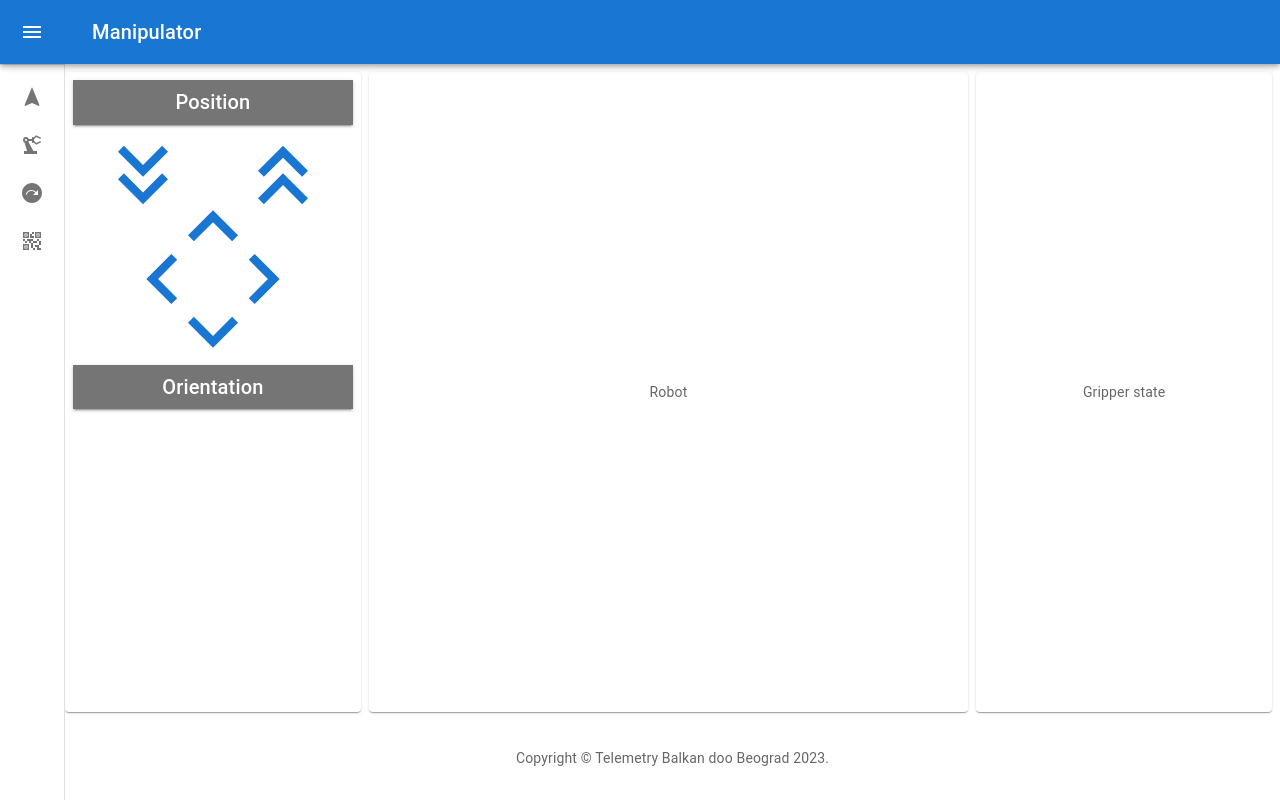
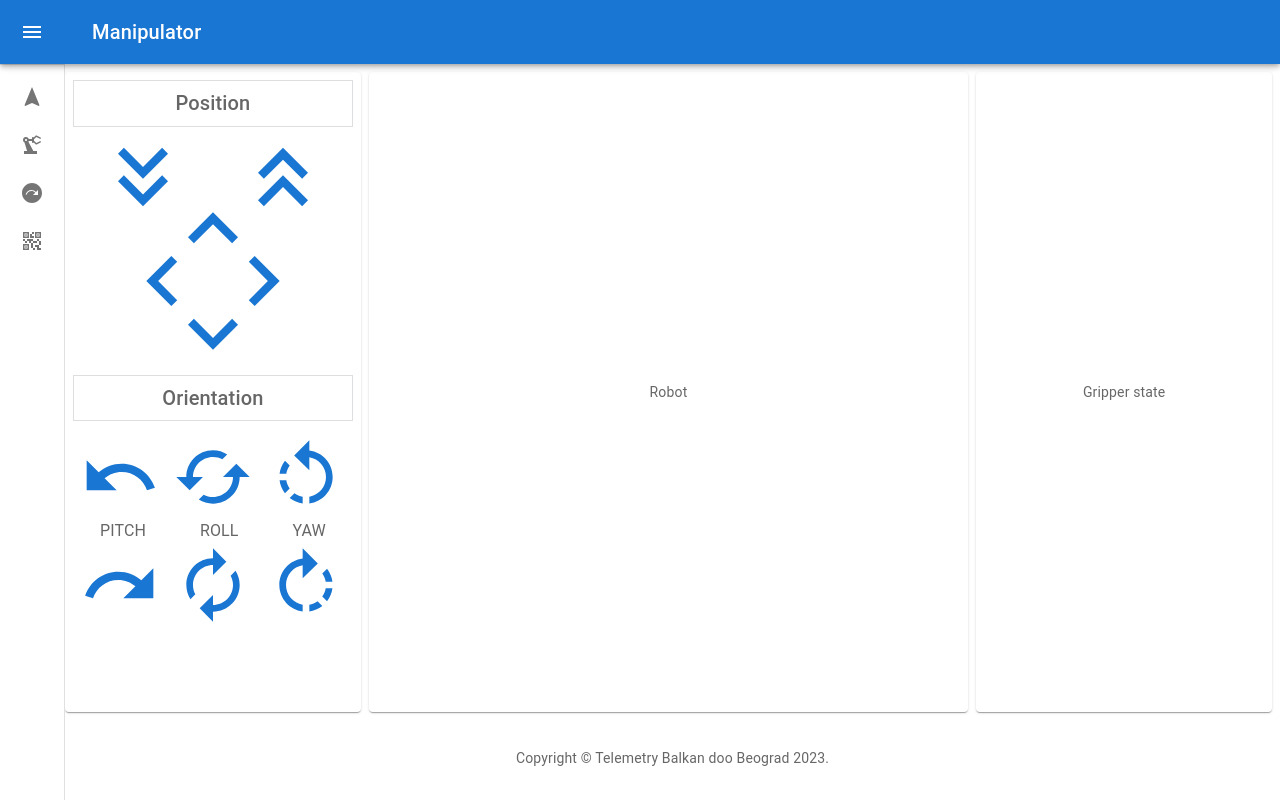
Before and after one commit to sergei-nntu/orb, a React (Create React App) app in the folder web/: page /manipulator in a window 1280 px wide. Built offline with nearby package versions, Linux system fonts and the light colour scheme; the HTML template or start-up script is replaced by a standard one; what blockly would draw is missing.

Commit message:
Created design of the orientation component. Minor style fixes

```diff
--- /dev/null
+++ b/web/src/pages/manipulator/components/Pose/Orientation/Orientation.tsx
@@ -0,0 +1,62 @@
+import React from 'react';
+import {StyledTitleBox} from "../../StyledComponents/StyledComponents";
+import RotateLeftIcon from '@mui/icons-material/RotateLeft';
+import RotateRightIcon from '@mui/icons-material/RotateRight';
+import UndoIcon from '@mui/icons-material/Undo';
+import RedoIcon from '@mui/icons-material/Redo';
+import CachedIcon from '@mui/icons-material/Cached';
+import AutorenewIcon from '@mui/icons-material/Autorenew';
+import Typography from "@mui/material/Typography";
+import {Box} from "@mui/material";
+
+const ArrowStyle = {
+    fontSize: '80px',
+};
+
+export default function Orientation() {
+    return (
+        <>
+            <StyledTitleBox sx={{mt: 1}}>
+                Orientation
+            </StyledTitleBox>
+            <Box
+                sx={{
+                    display: "flex",
+                    justifyContent: "space-around",
+                    mt: 2
+                }}
+            >
+                <UndoIcon style={ArrowStyle} color="primary" />
+                <CachedIcon style={ArrowStyle} color="primary" />
+                <RotateLeftIcon style={ArrowStyle} color="primary" />
+            </Box>
+
+            <Box
+                sx={{
+                    display: "flex",
+                    justifyContent: "space-around",
+                }}
+            >
+                <Typography sx={{userSelect: 'none'}} variant="subtitle1">
+                    PITCH
+                </Typography>
+                <Typography sx={{userSelect: 'none'}} variant="subtitle1">
+                    ROLL
+                </Typography>
+                <Typography sx={{userSelect: 'none'}} variant="subtitle1">
+                    YAW
+                </Typography>
+            </Box>
+            <Box
+                sx={{
+                    display: "flex",
+                    justifyContent: "space-around",
+                }}
+            >
+                <RedoIcon style={ArrowStyle} color="primary" />
+                <AutorenewIcon style={ArrowStyle} color="primary" />
+                <RotateRightIcon style={ArrowStyle} color="primary" />
+            </Box>
+        </>
+    );
+}
--- a/web/src/pages/manipulator/components/Pose/Pose.tsx
+++ b/web/src/pages/manipulator/components/Pose/Pose.tsx
@@ -1,7 +1,8 @@
 import React from 'react';
-import {Item, StyledTitleBox} from "../StyledComponents/StyledComponents";
+import {Item} from "../StyledComponents/StyledComponents";
 import {Grid} from "@mui/material";
 import Position from "./Position/Position";
+import Orientation from "./Orientation/Orientation";
 
 export default function Pose() {
     return (
@@ -14,9 +15,7 @@ export default function Pose() {
                 }}
             >
                 <Position />
-                <StyledTitleBox>
-                    Orientation
-                </StyledTitleBox>
+                <Orientation />
             </Item>
         </Grid>
     );
--- a/web/src/pages/manipulator/components/StyledComponents/StyledComponents.ts
+++ b/web/src/pages/manipulator/components/StyledComponents/StyledComponents.ts
@@ -11,11 +11,9 @@ export const Item = styled(Paper)(({ theme }) => ({
 }));
 
 export const StyledTitleBox = styled(Box)(({ theme }) => ({
-    backgroundColor: theme.palette.grey["600"],
     textAlign: 'center',
     padding: theme.spacing(1),
-    color: theme.palette.primary.contrastText,
-    boxShadow: theme.shadows[2],
+    border: theme.palette.mode === 'dark' ? "1px solid grey" : "1px solid #dcdee0",
     fontSize: "20px",
     fontWeight: "500",
     minHeight: "10px",
```
